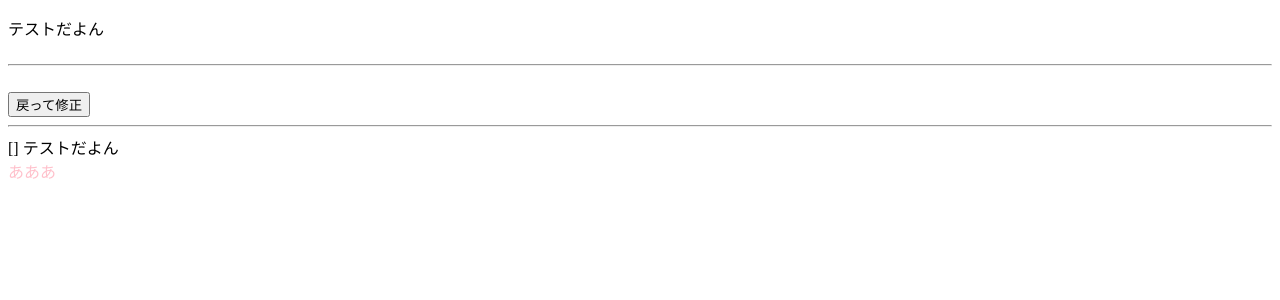
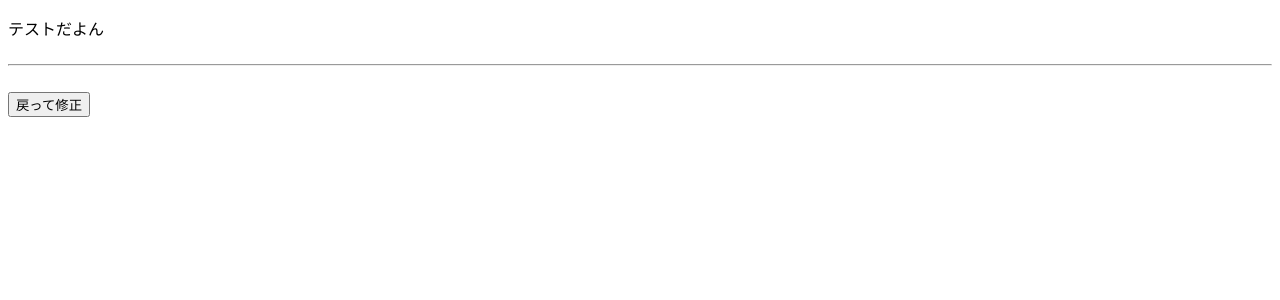
Before and after one commit to natsumi-sato/app2, a Vue app: page /#/confirm in a window 1280 px wide. Shown: the top 300 px of the page. Built offline with nearby package versions, Linux system fonts and the light colour scheme; the HTML template or start-up script is replaced by a standard one.

Commit message:
いらないところ修正済み！

```diff
--- a/package.json
+++ b/package.json
@@ -17,8 +17,6 @@
     "vue": "^2.6.10",
     "vue-awesome-swiper": "^3.1.3",
     "vue-router": "^3.0.1",
-    "vue2-dropzone": "^3.5.9",
-    "vuedraggable": "^2.20.0",
     "vuex": "^3.1.0"
   },
   "devDependencies": {
--- a/src/components/confirmScreen.vue
+++ b/src/components/confirmScreen.vue
@@ -33,10 +33,6 @@
     <div class="seibun">{{ seibun }}</div>
     <br>
     <router-link to="/" tag="button">戻って修正</router-link>
-    <hr>
-    {{uploadedImage}}
-    {{msg}}
-    <div :style="{ color: activeColor, backgroundImage: 'url(' + uploadedImage + ')' }">あああ</div>
   </div>
 </template>
 
```
Also changed, not shown: 1 other file (tests, documents, lock files or other folders).
